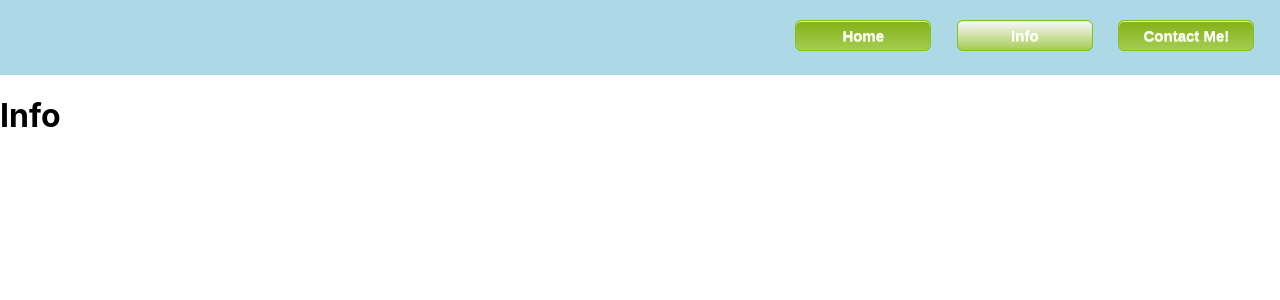
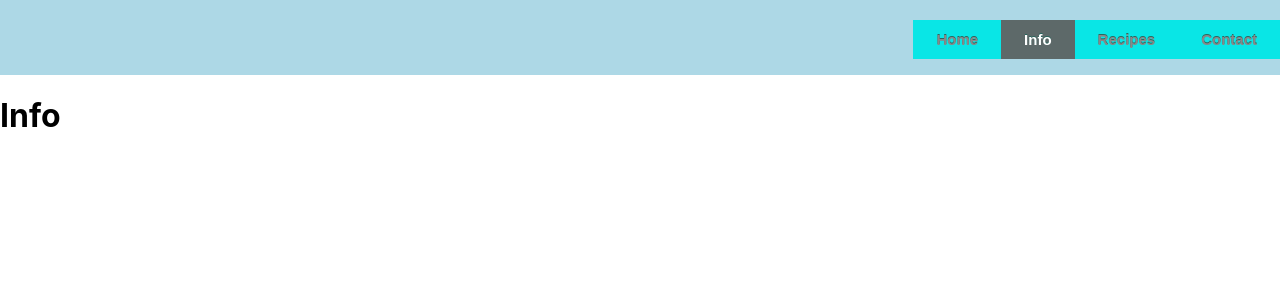
Before and after one commit to travisprol0/coaching-frontend, a React (Create React App) app: page /info in a window 1280 px wide. Shown: the top 300 px of the page. Built offline with nearby package versions, Linux system fonts and the light colour scheme.

Commit message:
redid nav bar

```diff
--- a/src/App.js
+++ b/src/App.js
@@ -5,6 +5,7 @@ import NavBar from "./components/NavBar"
 import Home from "./components/Home";
 import Info from "./components/Info"
 import Contact from "./components/Contact"
+import Recipes from "./components/Recipes"
 
 class App extends React.Component {
 
@@ -21,11 +22,11 @@ class App extends React.Component {
     return (
       <div>
         <Router>
-        {/* <NavBar /> */}
           <Route  path="/" component={NavBar} />
           <Route exact path="/" component={Home} />
           <Route exact path="/info" component={Info} />
-          <Route exact path="/contact" render={(props) => <Contact />} />
+          <Route exact path="/contact" component={Contact} />
+          <Route exact path="/recipes" component={Recipes} />
         </Router>
 
       </div>
--- a/src/components/NavBar.js
+++ b/src/components/NavBar.js
@@ -9,8 +9,12 @@ class NavBar extends React.Component {
         <>
           <NavLink className="contact-me-nav-active" to="/contact">
             {" "}
-            Contact Me!{" "}
+            Contact{" "}
           </NavLink>
+          <NavLink className="recipes-nav" to="/recipes">
+                {" "}
+                Recipes{" "}
+              </NavLink>
           <NavLink className="info-nav" to="/info">
             {" "}
             Info{" "}
@@ -26,8 +30,12 @@ class NavBar extends React.Component {
         <>
           <NavLink className="contact-me-nav" to="/contact">
             {" "}
-            Contact Me!{" "}
+            Contact{" "}
           </NavLink>
+          <NavLink className="recipes-nav" to="/recipes">
+                {" "}
+                Recipes{" "}
+              </NavLink>
           <NavLink className="info-nav-active" to="/info">
             {" "}
             Info{" "}
@@ -43,13 +51,38 @@ class NavBar extends React.Component {
             <>
               <NavLink className="contact-me-nav" to="/contact">
                 {" "}
-                Contact Me!{" "}
+                Contact{" "}
+              </NavLink>
+              <NavLink className="recipes-nav" to="/recipes">
+                {" "}
+                Recipes{" "}
               </NavLink>
               <NavLink className="info-nav" to="/info">
                 {" "}
                 Info{" "}
               </NavLink>
               <NavLink className="home-nav-active" to="/">
+                {" "}
+                Home{" "}
+              </NavLink>
+            </>
+          );
+    } else if (this.props.location.pathname === "/recipes") {
+        return (
+            <>
+              <NavLink className="contact-me-nav" to="/contact">
+                {" "}
+                Contact{" "}
+              </NavLink>
+              <NavLink className="recipes-nav-active" to="/recipes">
+                {" "}
+                Recipes{" "}
+              </NavLink>
+              <NavLink className="info-nav" to="/info">
+                {" "}
+                Info{" "}
+              </NavLink>
+              <NavLink className="home-nav" to="/">
                 {" "}
                 Home{" "}
               </NavLink>
@@ -62,9 +95,6 @@ class NavBar extends React.Component {
     return (
       <div className="main-div">
         {this.buttons()}
-        {/* <NavLink className="contact-me-nav" to="/contact"> Contact Me! </NavLink>
-                    <NavLink className="info-nav"to="/info"> Info </NavLink>
-                    <NavLink className="home-nav"to="/"> Home </NavLink> */}
       </div>
     );
   }
--- /dev/null
+++ b/src/components/Recipes.js
@@ -0,0 +1,7 @@
+import React from "react";
+
+const Recipes = (props) => {
+  return <h1>Recipes</h1>;
+};
+
+export default Recipes;
--- a/src/css/NavBar.css
+++ b/src/css/NavBar.css
@@ -4,29 +4,23 @@
 }
 
 .contact-me-nav {
-    box-shadow: inset 0px 1px 0px 0px #d9fbbe;
-    background: linear-gradient(to bottom, #85b319 5%, #a5cc52 100%);
-    background-color: #85b319;
-    border-radius: 6px;
-    border: 1px solid #83c41a;
+  /* box-shadow:inset 0px 1px 3px 0px #91b8b3; */
+  background-color: #09e6e6;
   display: inline-block;
   cursor: pointer;
-    color: #ffffff;
+  color: #888888;
   font-family: Arial;
   font-size: 15px;
   font-weight: bold;
-    padding: 6px 24px;
+  padding: 11px 23px;
   text-decoration: none;
-    text-shadow: 0px 1px 0px #e5fcc0;
-    text-align: center;
-    width: 86px;
+  text-shadow: 0px -1px 0px #2b665e;
+  float: right;
   margin-top: 20px;
-    float: right;
-    margin-right: 2%
 }
 .contact-me-nav:hover {
-    background: linear-gradient(to bottom, #a5cc52 5%, #85b319 100%);
-    background-color: #a5cc52;
+  background-color: #5d6969;
+  color: #ffffff;
 }
 .contact-me-nav:active {
   position: relative;
@@ -34,127 +28,137 @@
 }
 
 .contact-me-nav-active {
-    box-shadow: inset 0px 1px 0px 0px #d9fbbe;
-    background: linear-gradient(to bottom, #f6f6f6 5%, #a5cc52 100%);
-    background-color: #85b319;
-    border-radius: 6px;
-    border: 1px solid #83c41a;
+  /* box-shadow:inset 0px 1px 3px 0px #91b8b3; */
+  background-color: #5d6969;
   display: inline-block;
   cursor: pointer;
   color: #ffffff;
   font-family: Arial;
   font-size: 15px;
   font-weight: bold;
-    padding: 6px 24px;
+  padding: 11px 23px;
   text-decoration: none;
-    text-shadow: 0px 1px 0px #e5fcc0;
-    text-align: center;
-    width: 86px;
+  text-shadow: 0px -1px 0px #2b665e;
+  float: right;
   margin-top: 20px;
+}
+
+.info-nav {
+  /* box-shadow:inset 0px 1px 3px 0px #91b8b3; */
+  background-color: #09e6e6;
+  display: inline-block;
+  cursor: pointer;
+  color: #888888;
+  font-family: Arial;
+  font-size: 15px;
+  font-weight: bold;
+  padding: 11px 23px;
+  text-decoration: none;
+  text-shadow: 0px -1px 0px #2b665e;
   float: right;
-    margin-right: 2%
+  margin-top: 20px;
+}
+.info-nav:hover {
+  background-color: #5d6969;
+  color: #ffffff;
+}
+.info-nav:active {
+  position: relative;
+  top: 1px;
 }
 
 .info-nav-active {
-    box-shadow: inset 0px 1px 0px 0px #d9fbbe;
-    background: linear-gradient(to bottom, #f6f6f6 5%, #a5cc52 100%);
-    background-color: #85b319;
-    border-radius: 6px;
-    border: 1px solid #83c41a;
+  /* box-shadow:inset 0px 1px 3px 0px #91b8b3; */
+  background-color: #5d6969;
   display: inline-block;
   cursor: pointer;
   color: #ffffff;
   font-family: Arial;
   font-size: 15px;
   font-weight: bold;
-    padding: 6px 24px;
+  padding: 11px 23px;
   text-decoration: none;
-    text-shadow: 0px 1px 0px #e5fcc0;
-    text-align: center;
-    width: 86px;
+  text-shadow: 0px -1px 0px #2b665e;
+  float: right;
   margin-top: 20px;
+}
+
+.home-nav {
+  /* box-shadow:inset 0px 1px 3px 0px #91b8b3; */
+  background-color: #09e6e6;
+  display: inline-block;
+  cursor: pointer;
+  color: #888888;
+  font-family: Arial;
+  font-size: 15px;
+  font-weight: bold;
+  padding: 11px 23px;
+  text-decoration: none;
+  text-shadow: 0px -1px 0px #2b665e;
   float: right;
-    margin-right: 2%
+  margin-top: 20px;
+}
+.home-nav:hover {
+  background-color: #5d6969;
+  color: #ffffff;
+}
+.home-nav:active {
+  position: relative;
+  top: 1px;
 }
 
 .home-nav-active {
-    box-shadow: inset 0px 1px 0px 0px #d9fbbe;
-    background: linear-gradient(to bottom, #f6f6f6 5%, #a5cc52 100%);
-    background-color: #85b319;
-    border-radius: 6px;
-    border: 1px solid #83c41a;
+  /* box-shadow:inset 0px 1px 3px 0px #91b8b3; */
+  background-color: #5d6969;
   display: inline-block;
   cursor: pointer;
   color: #ffffff;
   font-family: Arial;
   font-size: 15px;
   font-weight: bold;
-    padding: 6px 24px;
+  padding: 11px 23px;
   text-decoration: none;
-    text-shadow: 0px 1px 0px #e5fcc0;
-    text-align: center;
-    width: 86px;
+  text-shadow: 0px -1px 0px #2b665e;
+  float: right;
   margin-top: 20px;
-    float: right;
-    margin-right: 2%
 }
 
-  .info-nav {
-    box-shadow: inset 0px 1px 0px 0px #d9fbbe;
-    background: linear-gradient(to bottom, #85b319 5%, #a5cc52 100%);
-    background-color: #85b319;
-    border-radius: 6px;
-    border: 1px solid #83c41a;
+.recipes-nav {
+  /* box-shadow:inset 0px 1px 3px 0px #91b8b3; */
+  background-color: #09e6e6;
+  display: inline-block;
+  cursor: pointer;
+  color: #888888;
+  font-family: Arial;
+  font-size: 15px;
+  font-weight: bold;
+  padding: 11px 23px;
+  text-decoration: none;
+  text-shadow: 0px -1px 0px #2b665e;
+  float: right;
+  margin-top: 20px;
+}
+.recipes-nav:hover {
+  background-color: #5d6969;
+  color: #ffffff;
+}
+.recipes-nav:active {
+  position: relative;
+  top: 1px;
+}
+
+.recipes-nav-active {
+  /* box-shadow:inset 0px 1px 3px 0px #91b8b3; */
+  background-color: #5d6969;
   display: inline-block;
   cursor: pointer;
   color: #ffffff;
   font-family: Arial;
   font-size: 15px;
   font-weight: bold;
-    padding: 6px 24px;
+  padding: 11px 23px;
   text-decoration: none;
-    text-shadow: 0px 1px 0px #e5fcc0;
-    text-align: center;
-    width: 86px;
+  text-shadow: 0px -1px 0px #2b665e;
+  float: right;
   margin-top: 20px;
-    float: right;
-    margin-right: 2%
 }
-  .info-nav:hover {
-    background: linear-gradient(to bottom, #a5cc52 5%, #85b319 100%);
-    background-color: #a5cc52;
-  }
-  .info-nav:active {
-    position: relative;
-    top: 1px;
-  }
-
-  .home-nav {
-    box-shadow: inset 0px 1px 0px 0px #d9fbbe;
-    background: linear-gradient(to bottom, #85b319 5%, #a5cc52 100%);
-    background-color: #85b319;
-    border-radius: 6px;
-    border: 1px solid #83c41a;
-    display: inline-block;
-    cursor: pointer;
-    color: #ffffff;
-    font-family: Arial;
-    font-size: 15px;
-    font-weight: bold;
-    padding: 6px 24px;
-    text-decoration: none;
-    text-shadow: 0px 1px 0px #e5fcc0;
-    text-align: center;
-    width: 86px;
-    margin-top: 20px;
-    float: right;
-    margin-right: 2%
-  }
-  .home-nav:hover {
-    background: linear-gradient(to bottom, #a5cc52 5%, #85b319 100%);
-    background-color: #a5cc52;
-  }
-  .home-nav:active {
-    position: relative;
-    top: 1px;
-  }
```
Also changed, not shown: 1 other file (tests, documents, lock files or other folders). Lines whose indentation alone changed are shown as unchanged.
